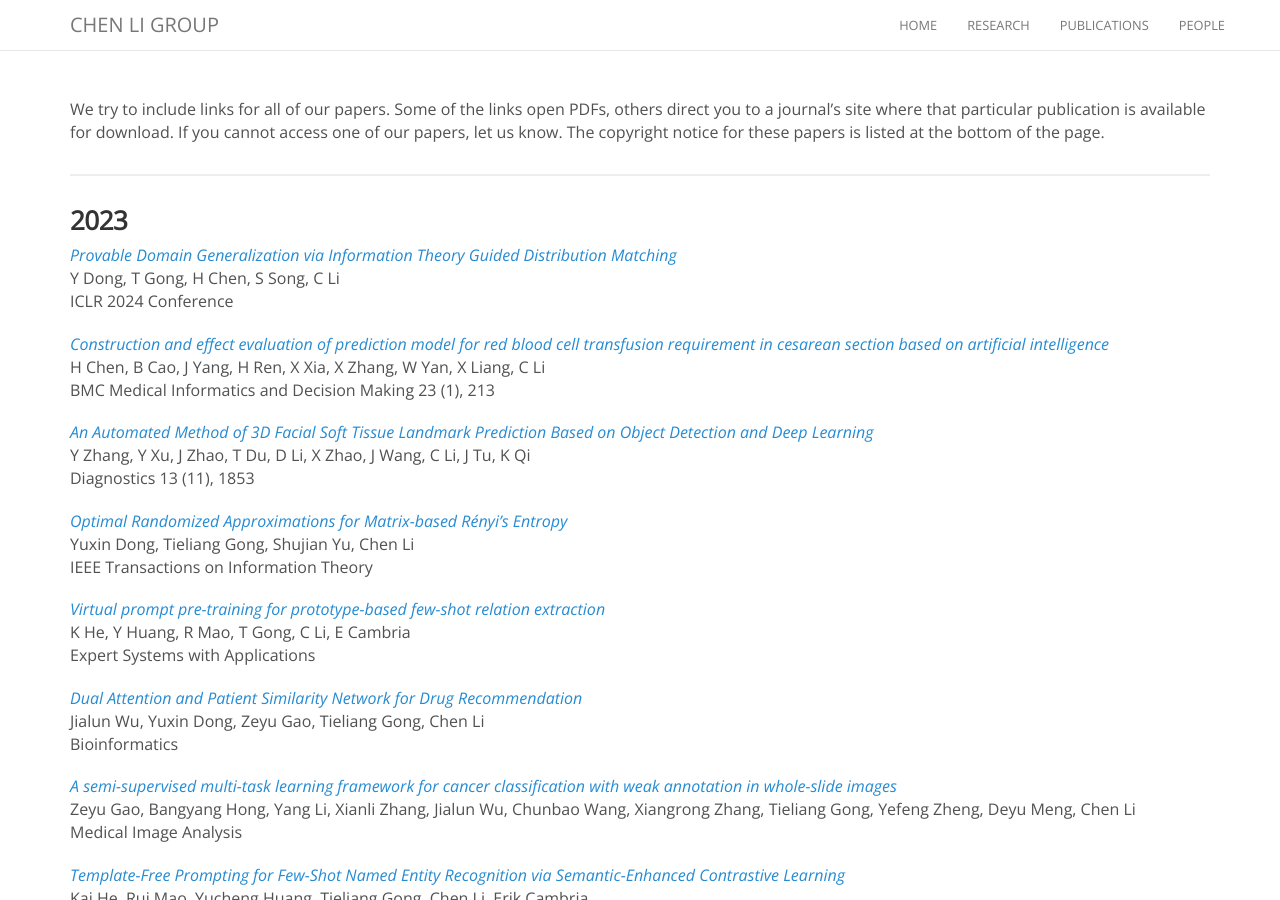
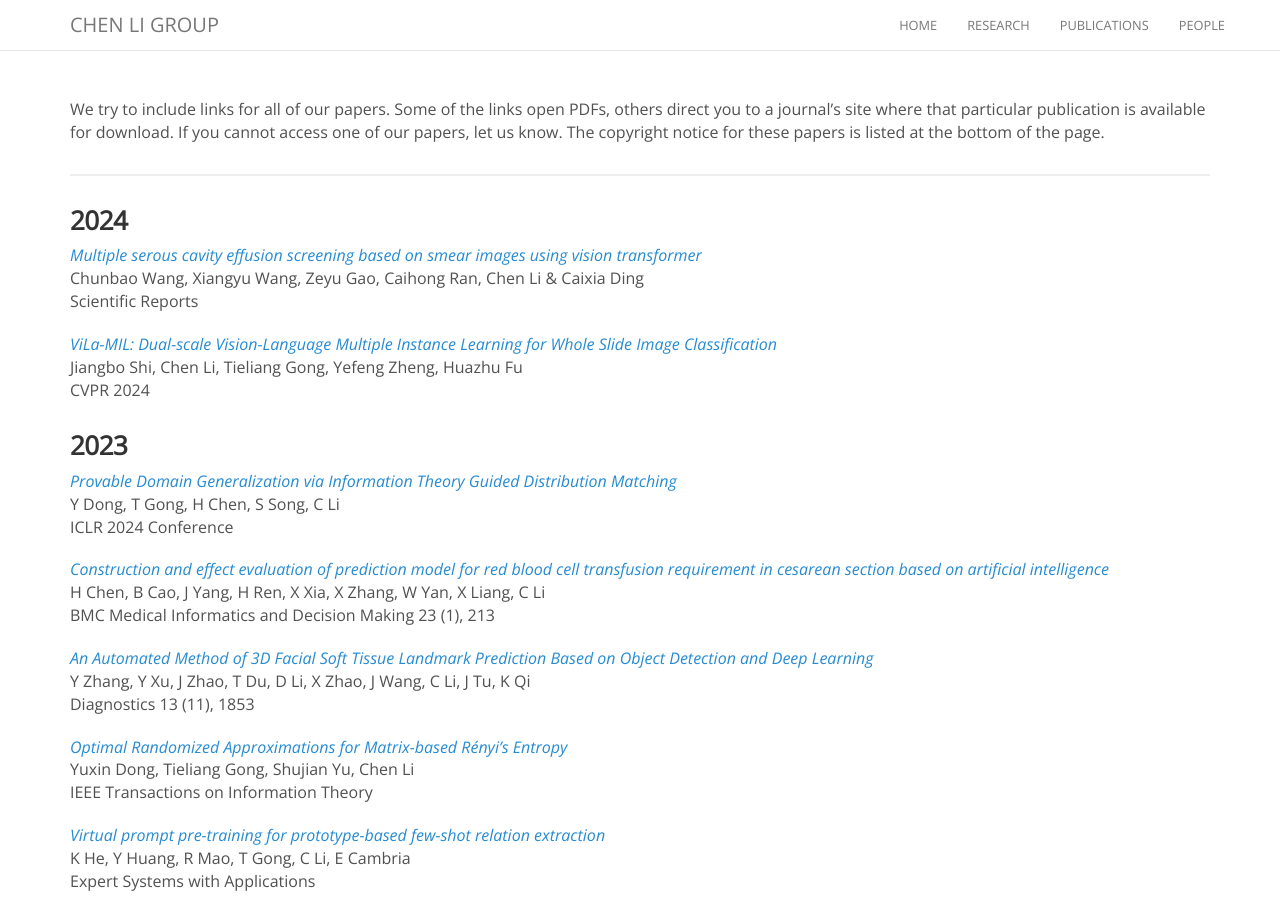
Before and after one commit to chenligroup/chenligroup.github.io, a Jekyll site: the page built from publications.md, in a window 1280 px wide and 900 px high. Built offline with Jekyll 4.4.1, drawn with Linux system fonts in a browser that asks for light colours; nearby versions of some CDN libraries.

Commit message:
Update publications.md

```diff
--- a/publications.md
+++ b/publications.md
@@ -8,6 +8,16 @@ permalink: /publication/
 We try to include links for all of our papers. Some of the links open PDFs, others direct you to a journal's site where that particular publication is available for download. If you cannot access one of our papers, let us know. The copyright notice for these papers is listed at the bottom of the page.
 
 <hr>
+
+### 2024
+[_Multiple serous cavity effusion screening based on smear images using vision transformer_](https://www.nature.com/articles/s41598-024-58151-2) <br>
+Chunbao Wang, Xiangyu Wang, Zeyu Gao, Caihong Ran, Chen Li & Caixia Ding<br>
+Scientific Reports
+
+[_ViLa-MIL: Dual-scale Vision-Language Multiple Instance Learning for Whole Slide Image Classification_](https://www.nature.com/articles/s41598-024-58151-2) <br>
+Jiangbo Shi, Chen Li, Tieliang Gong, Yefeng Zheng, Huazhu Fu<br>
+CVPR 2024
+
 
 ### 2023
 [_Provable Domain Generalization via Information Theory Guided Distribution Matching_](https://openreview.net/forum?id=jeNWwtIX71) <br>
```
